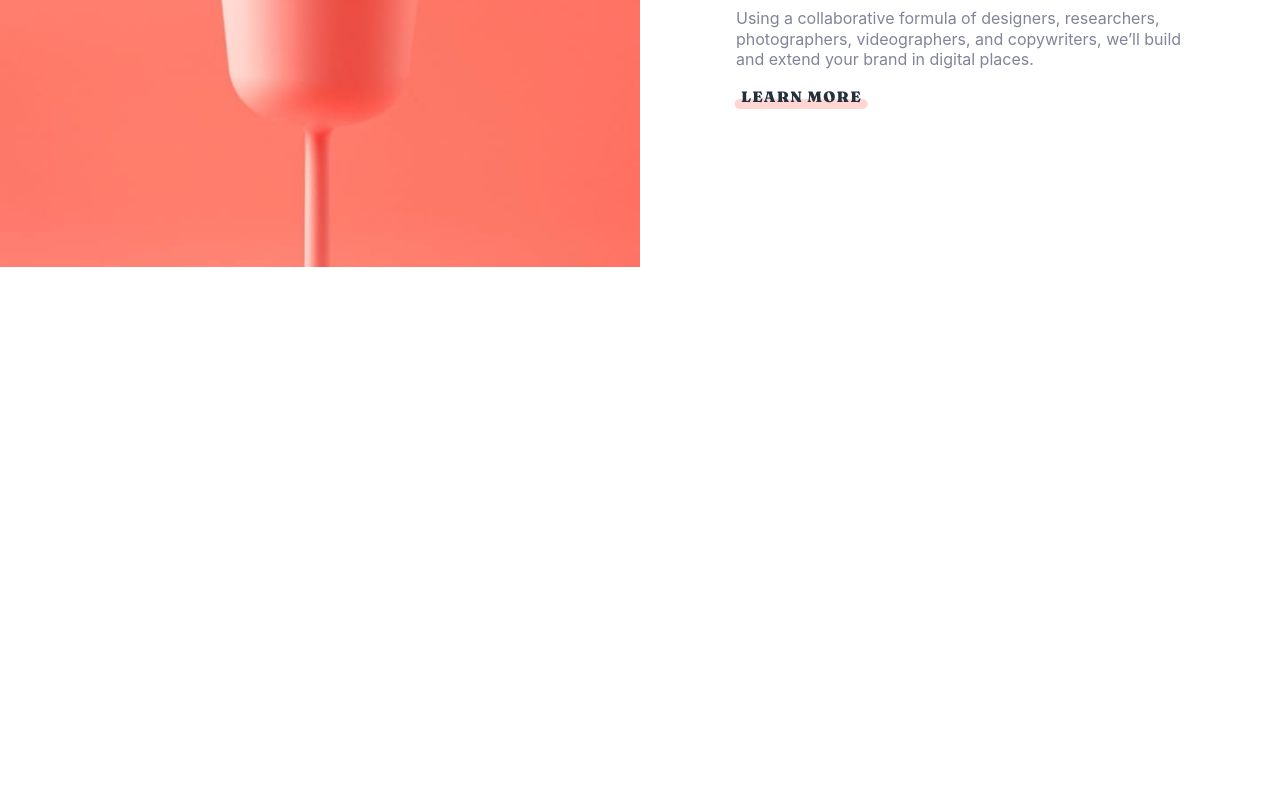
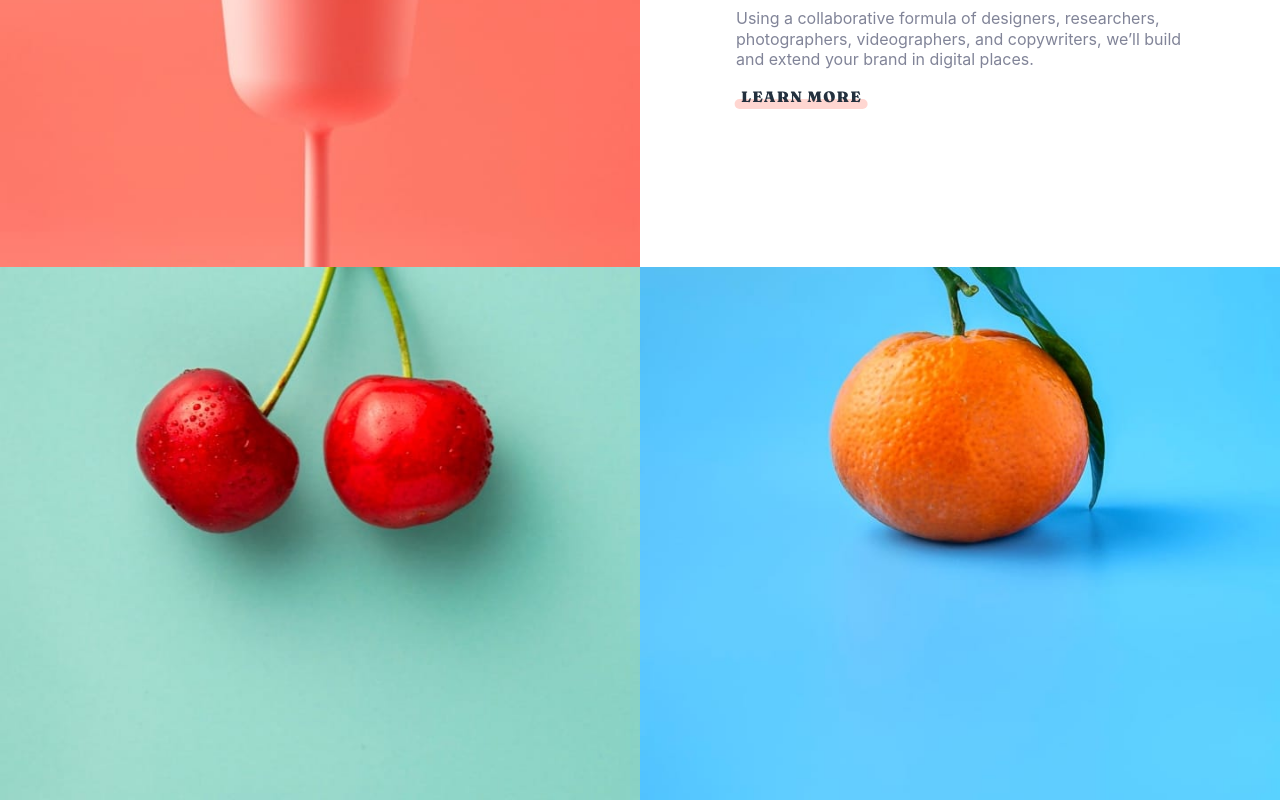
Before and after one commit to Maxnetz/Sunnyside-Agency, a React (Vite) app: page / in a window 1280 px wide. Shown: the part 1600-2400 px from the top of the page. Before the commit the page ends 1867 px from the top, so only its background shows below. Built offline with nearby package versions, Linux system fonts and the light colour scheme.

Commit message:
Add Graphic Design section

```diff
--- a/src/App.tsx
+++ b/src/App.tsx
@@ -4,6 +4,7 @@ import "./styles/App.scss";
 import Banner from "./components/Banner/Banner";
 import Transform from "./components/Transform/Transform";
 import StandOut from "./components/StandOut/StandOut";
+import GraphicDesign from "./components/GraphicDesign/GraphicDesign";
 
 function App() {
     return (
@@ -11,6 +12,7 @@ function App() {
             <Banner />
             <Transform />
             <StandOut />
+            <GraphicDesign />
         </div>
     );
 }
--- /dev/null
+++ b/src/components/GraphicDesign/GraphicDesign.scss
@@ -0,0 +1,20 @@
+@import "../../../src/styles/variables.scss";
+
+.graphic-design {
+    display: flex;
+
+    img {
+        width: 100%;
+        height: 100%;
+        object-fit: cover;
+        display: block;
+    }
+
+    .graphic-design--right {
+        flex: 1;
+    }
+
+    .graphic-design--left {
+        flex: 1;
+    }
+}
--- /dev/null
+++ b/src/components/GraphicDesign/GraphicDesign.tsx
@@ -0,0 +1,19 @@
+import "./GraphicDesign.scss";
+
+import cherry from "../../assets/images/desktop/image-graphic-design.jpg";
+import orange from "../../assets/images/desktop/image-photography.jpg";
+
+const GraphicDesign = () => {
+    return (
+        <div className="graphic-design">
+            <div className="graphic-design--right">
+                <img src={cherry} alt="cherry-graphic" />
+            </div>
+            <div className="graphic-design--left">
+                <img src={orange} alt="orange-graphic" />
+            </div>
+        </div>
+    );
+};
+
+export default GraphicDesign;
--- a/src/components/StandOut/StandOut.scss
+++ b/src/components/StandOut/StandOut.scss
@@ -2,6 +2,7 @@
 
 .standout {
     display: flex;
+    justify-content: space-between;
 
     img {
         width: 100%;
```
Also changed, not shown: 2 other files (tests, documents, lock files or other folders).
